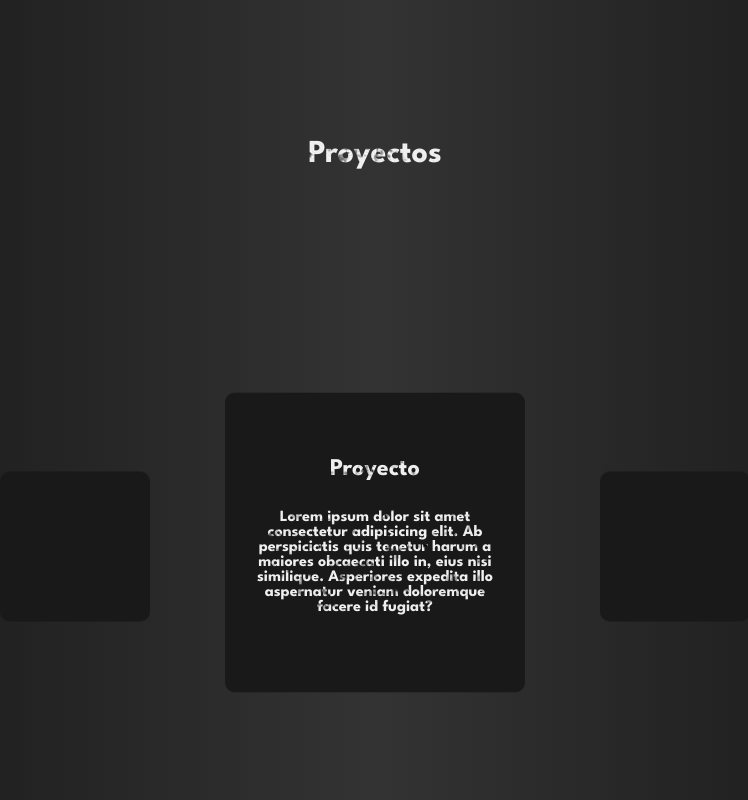
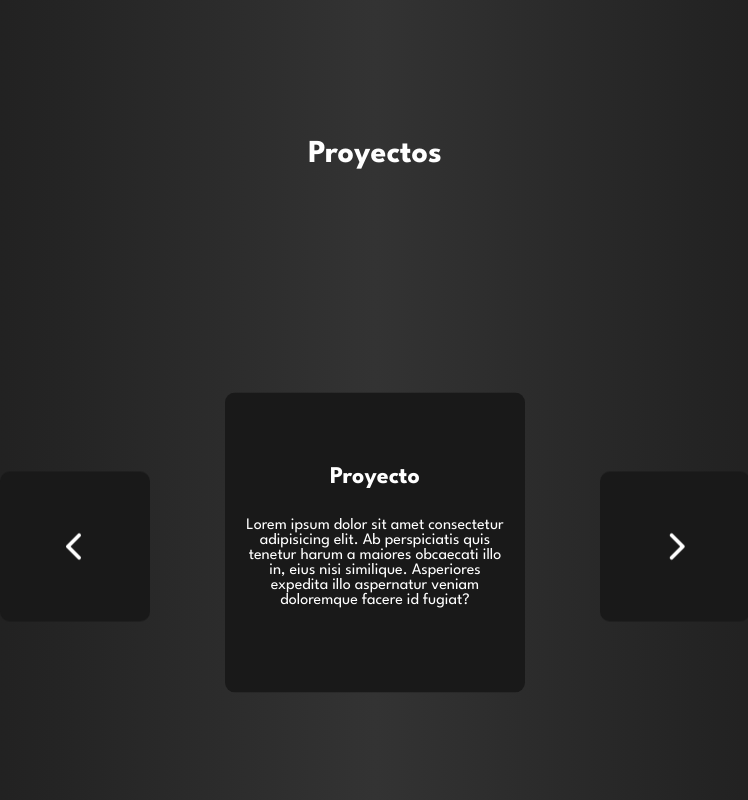
Before and after one commit to GabrielC-Web/newPortfolio, a React (Create React App) app: page /projects in a window 1280 px wide. Shown: the part 680-1480 px from the top of the page, without its empty margins (265-1013 px from the left). Built offline with nearby package versions, Linux system fonts and the light colour scheme.

Commit message:
Instalación de FontAwesome

```diff
--- a/package.json
+++ b/package.json
@@ -1,8 +1,11 @@
 {
   "name": "new-portfolio",
-  "version": "0.0.4",
+  "version": "0.0.5",
   "private": true,
   "dependencies": {
+    "@fortawesome/fontawesome-svg-core": "^6.3.0",
+    "@fortawesome/free-solid-svg-icons": "^6.3.0",
+    "@fortawesome/react-fontawesome": "^0.2.0",
     "@testing-library/jest-dom": "^5.16.5",
     "@testing-library/react": "^13.4.0",
     "@testing-library/user-event": "^13.5.0",
--- a/src/App.css
+++ b/src/App.css
@@ -23,7 +23,7 @@ h1{
   font-size: 3rem;
 }
 
-h1, h2, h3, p {
+h1 {
   background: url(assets/img/white-texture-mini.jpg) no-repeat center;
   background-size: cover;
   background-clip:text;
@@ -39,6 +39,10 @@ h2 {
 h3{
   font-size: 1.5rem;
   margin: 0 !important;
+}
+
+p{
+  font-weight: normal;
 }
 
 ::selection {
@@ -210,6 +214,9 @@ img{
 }
 
 .carouselBoxBefore{
+  display: flex;
+  justify-content: center;
+  align-items: center;
   position: absolute;
   transform: translate(-150%, 1%);
   width: var(--secudary-box-size);
@@ -225,6 +232,9 @@ img{
 }
 
 .carouselBoxAfter{
+  display: flex;
+  justify-content: center;
+  align-items: center;
   position: absolute;
   transform: translate(150%, 1%);
   width: var(--secudary-box-size);
@@ -237,6 +247,10 @@ img{
   animation-duration: 2s;
   animation-timing-function: linear;
   animation-iteration-count: infinite;
+}
+
+.arrows{
+  font-size: 30px;
 }
 
 .animate0Left, .animateLeft, .animate2Left, .animate0Right, .animateRight, .animate2Right {
@@ -338,6 +352,10 @@ img{
   animation-duration: 2s;
   animation-timing-function: linear;
   animation-iteration-count: infinite;
+}
+
+.invisible{
+  display: none;
 }
 
 
--- a/src/components/layout/main/main.jsx
+++ b/src/components/layout/main/main.jsx
@@ -1,7 +1,7 @@
 const Main = (props) => {
     return(
         <div id="main" className="main container">
-            <h1 className="main-title">Bienvenidos al portafolios de Gabriel</h1>
+            <h1 className="main-title">Gabriel Carreño <br /> Desarrollador Frontend</h1>
         </div>
     )
 }
--- a/src/components/proyectos/projectsCarousel.jsx
+++ b/src/components/proyectos/projectsCarousel.jsx
@@ -1,4 +1,7 @@
 import { useState } from "react"
+import { FontAwesomeIcon } from "@fortawesome/react-fontawesome"
+import { faChevronLeft } from "@fortawesome/free-solid-svg-icons"
+import { faChevronRight } from "@fortawesome/free-solid-svg-icons"
 
 
 let projectItemsArray = [
@@ -34,18 +37,8 @@ const ProjectsCarousel = () => {
     //Inicia el proceso de animar el carousel
     function carouselMove(way) {
         //Animaciones a la izquierda
-        if(way){
-            setHideText(true)
-            setWay(true)
-            changeItem()
-            setTimeout(() => {
-                setHideText(false)
-            }, 1000);
-            return
-        }
-        //Animaciones a la derecha
         setHideText(true)
-        setWay(false)
+        setWay(way)
         changeItem()
         setTimeout(() => {
             setHideText(false)
@@ -72,14 +65,18 @@ const ProjectsCarousel = () => {
 
     return (
         <div className="carousel">
-            <div id="carouselBoxBefore" className={hideText? way?'carouselBoxBefore animate0Left': 'carouselBoxBefore animate0Right': "carouselBoxBefore"} onClick={() =>carouselMove(true)}></div>
+            <div id="carouselBoxBefore" className={hideText? way?'carouselBoxBefore animate0Left': 'carouselBoxBefore animate0Right': "carouselBoxBefore"} onClick={() =>carouselMove(true)}>
+                <FontAwesomeIcon className={hideText? 'invisible': 'arrows'} icon={faChevronLeft} />
+            </div>
             <div id="carouselBox" className={hideText? way? 'carouselBox animateLeft': 'carouselBox animateRight': "carouselBox"}>
                 <h3 className="carouselItemTitle">{hideText? '':projectItems.title}</h3>
                 <div className="descriptionContainer">
                     <p>{ hideText? '': projectItems.description}</p>
                 </div>
             </div>
-            <div id="carouselBoxAfter" className={hideText? way? 'carouselBoxAfter animate2Left': 'carouselBoxAfter animate2Right': "carouselBoxAfter"} onClick={() =>carouselMove(false)}></div>
+            <div id="carouselBoxAfter" className={hideText? way? 'carouselBoxAfter animate2Left': 'carouselBoxAfter animate2Right': "carouselBoxAfter"} onClick={() =>carouselMove(false)}>
+                <FontAwesomeIcon className={hideText? 'invisible': 'arrows'} icon={faChevronRight} />
+            </div>
         </div>
     )
 }
```
Also changed, not shown: 1 other file (tests, documents, lock files or other folders).
